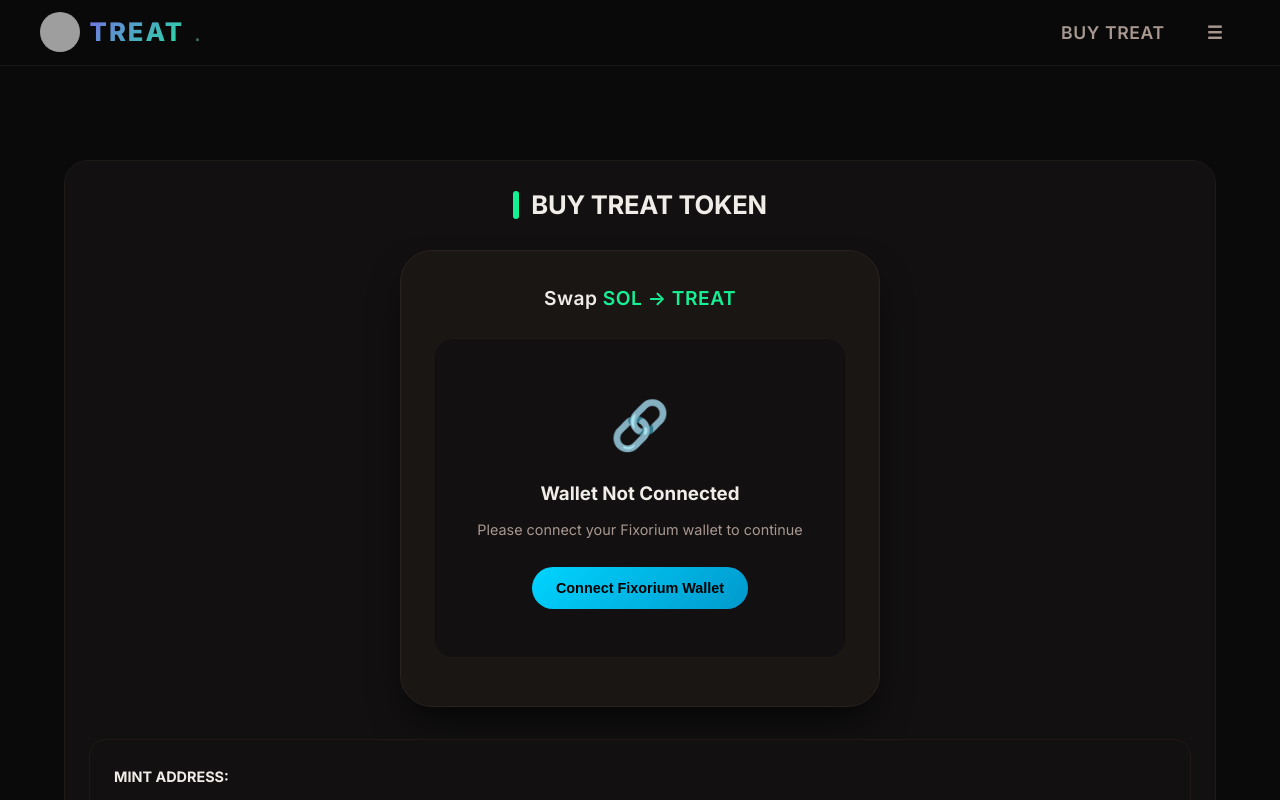
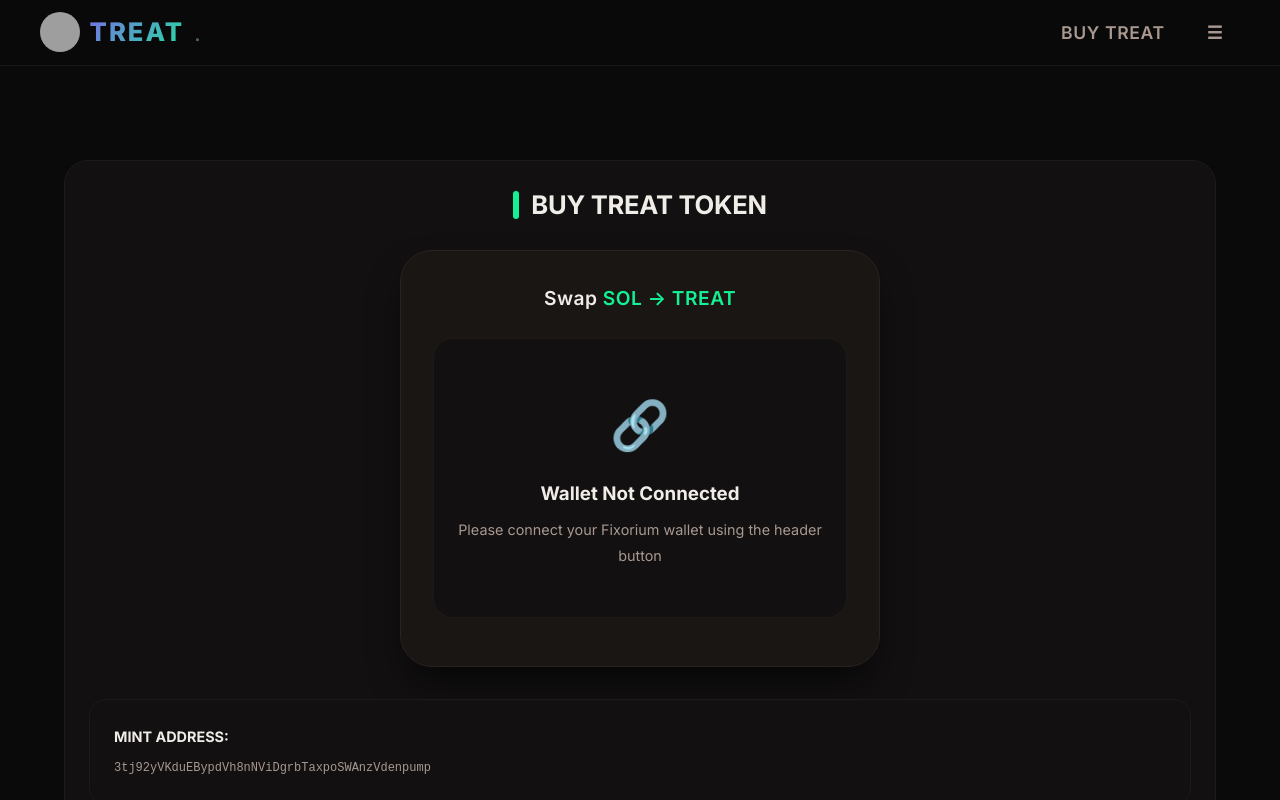
Before and after one commit to treat-token/treat, a React (Vite) app: page / in a window 1280 px wide. Both pictures are taken after a click on the button "BUY TREAT". Shown: the top 800 px of the page. Built offline with nearby package versions, Linux system fonts and the light colour scheme; no server answers; grey boxes are pictures that could not be loaded; what @solana/wallet-adapter-base, @solana/wallet-adapter-react would draw is missing.

Commit message:
Remove wallet connection button from Buy page

```diff
--- a/src/sections/Buy.jsx
+++ b/src/sections/Buy.jsx
@@ -350,34 +350,9 @@ export default function Buy({
           }}>
             <div style={{ fontSize: '3rem', marginBottom: '1rem' }}>🔗</div>
             <h3 style={{ color: '#f0ece8', marginBottom: '0.5rem' }}>Wallet Not Connected</h3>
-            <p style={{ color: '#a89890', fontSize: '0.9rem', marginBottom: '1.5rem' }}>
-              Please connect your Fixorium wallet to continue
+            <p style={{ color: '#a89890', fontSize: '0.9rem' }}>
+              Please connect your Fixorium wallet using the header button
             </p>
-            <button
-              onClick={() => {
-                const connector = window.fixoriumWalletConnector;
-                if (connector) {
-                  connector.connect().then(() => {
-                    window.location.reload();
-                  }).catch(error => {
-                    showToast('❌ Connection Failed', error.message || 'Failed to connect wallet', 'error');
-                  });
-                }
-              }}
-              style={{
-                padding: '0.8rem 1.5rem',
-                background: 'linear-gradient(135deg, #00D4FF, #0099cc)',
-                border: 'none',
-                borderRadius: '40px',
-                color: '#000',
-                fontSize: '0.9rem',
-                fontWeight: 700,
-                cursor: 'pointer',
-                transition: 'all 0.3s ease'
-              }}
-            >
-              Connect Fixorium Wallet
-            </button>
           </div>
         ) : (
           <>
```
